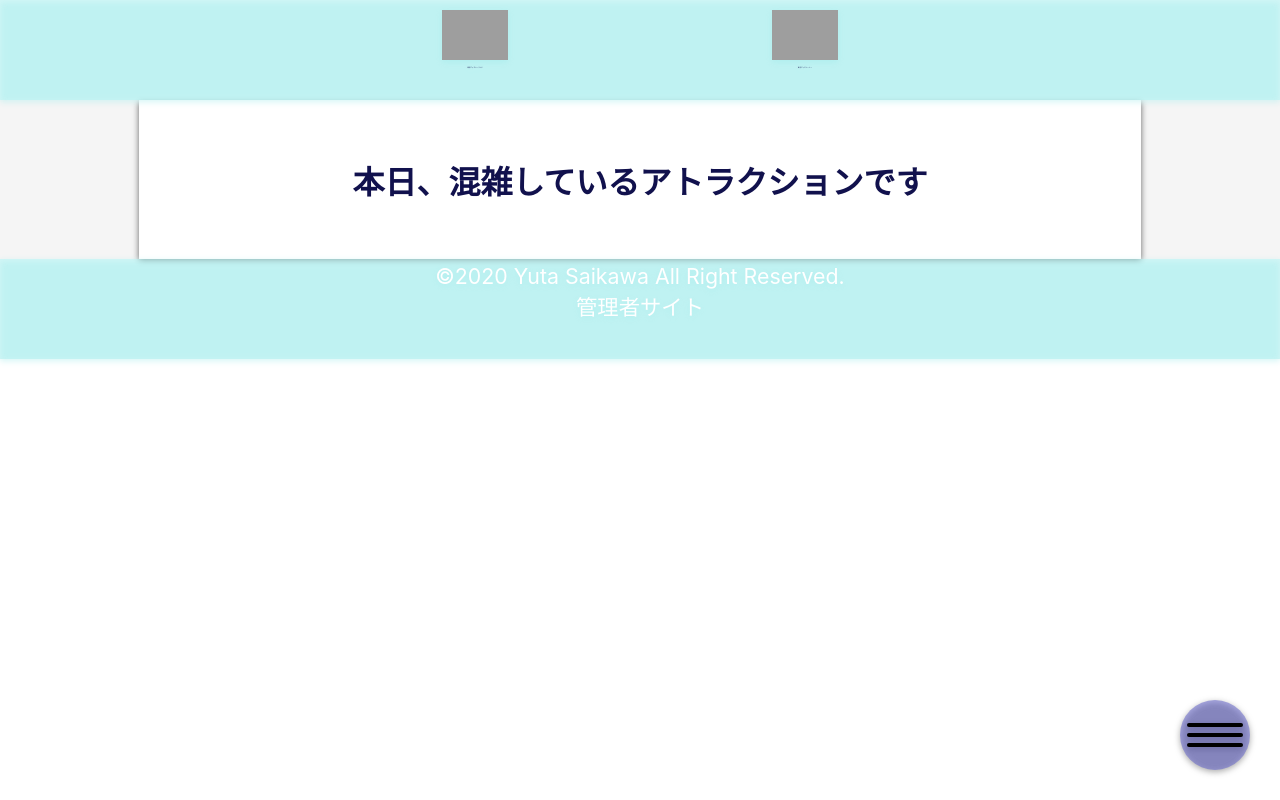
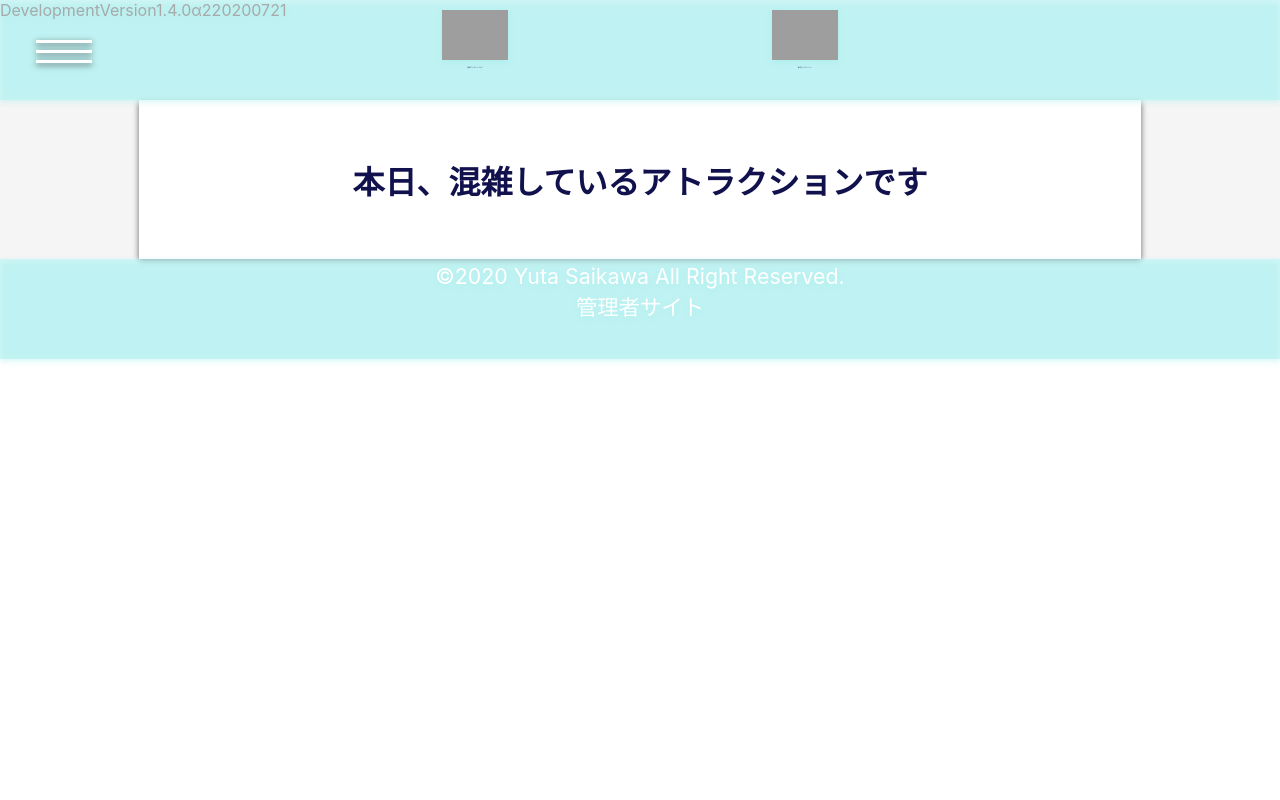
Before and after one commit to sai11121209/TDR_Wait_Time_Analysis_WebApp, a Django app: page /1/overview in a window 1280 px wide. Run offline with Django 3.2, Linux system fonts and the light colour scheme; data that the repository does not hold is empty; some libraries are stand-ins or nearby versions; grey boxes are pictures that could not be loaded.

Commit message:
#66 UI/UX大幅改良

```diff
--- a/static/main.css
+++ b/static/main.css
@@ -94,6 +94,157 @@ h2 {
 h3 {
     font-size: 1.7rem;
 }
+.development-comment {
+    position: fixed;
+    color: #A9A9A9;
+    font-size: 1rem;
+    margin: 0;
+}
+#menu span {
+    display: block;
+    width: 80%;
+    margin: auto;
+    height: 4px;
+    background-color: #000;
+    border-radius: 3px;
+    position: absolute;
+    left: 0;
+    right: 0;
+    top: calc((100% - 4px)/2);
+    transition: .2s;
+}
+#sideMenuButton {
+    position: absolute;
+    left: 1%;
+    z-index: 10;
+    border: none;
+    outline: none;
+    background: transparent;
+}
+@media screen and (min-width:0px){
+    #sideMenuButton {
+        margin: 10px 0px 10px 5px;
+        width: 40px;
+        height: 40px;
+    }
+    #menuNav {
+        width: 87%;
+        height: 56.7px;
+    }
+}
+@media screen and (min-width:600px){
+    #sideMenuButton {
+        margin: 15px 0px 15px 15px;
+        width: 70px;
+        height: 70px;
+    }
+    #menuNav {
+        width: 95%;
+        height: 65.1px;
+    }
+}
+#menuNav {
+    visibility: hidden;
+    transition: transform 250ms ease-in-out;
+    position: fixed;
+    left: 0;
+    height: 100vh;
+    width: 22vh;
+    transform: translateX(-250px);
+    background-color: rgba(175, 238, 238, 0.8);
+    z-index: 5;
+}
+#menuNav a {
+    display: block;
+    color: #11114D;
+    font-size: 1.3rem;
+    font-weight: bold;
+    width: 100%;
+    height: 100%;
+    padding: 5% 0 5% 2%;
+}
+#menuNav ul {
+    right: 60px;
+    margin: 0;
+}
+#menuNav li {
+    display: list-item;
+    position: relative;
+    width: 98%;
+    border-bottom: 1px solid rgba(255, 255, 255, 0.8);
+}
+#menuNav li ul {
+    list-style: none;
+    position: absolute;
+    top: 0;
+    left: 100%;
+    width: 100%;
+}
+#menuNav li ul li {
+    opacity: 0;
+    width: 98%;
+    height: 100%;
+    color: #fff;
+    padding: 5% 0 5% 2%;
+    transition: .5s;
+    background-color: rgba(175, 238, 238, 0.8);
+}
+#menuNav li:hover > ul > li {
+    opacity: 1;
+    overflow: visible;
+}
+.menuList {
+    margin-top: 2px;
+    margin-bottom: 2px;
+}
+.menuList div {
+    margin-right: 22.5px;
+    display: flex;
+    flex-direction: row;
+    justify-content: space-evenly;
+    text-align: center;
+}
+.menuList div a img {
+    width: 40px;
+    height: 40px;
+    object-fit: cover;
+}
+.menuList div a p {
+    font-size: 0.1rem;
+    margin: 0;
+}
+.menuOpen {
+    opacity: 1 !important;
+    visibility: visible !important;
+    transform: translateX(0) !important;
+    background-color: rgba(175, 238, 238, 0.55);
+}
+.line {
+    transition: all 0.3s;
+    box-sizing: border-box;
+    position: absolute;
+    height: 3px;
+    width: 80%;
+    background-color: #fff;
+}
+.menuLineTop {
+    transform: translateY(-10px);
+}
+.menuLineBottom {
+    transform: translateY(10px);
+}
+.menuOpen {
+    width: 40vw;
+}
+.menuOpen .menuLineTop {
+    transform: rotate(45deg);
+}
+.menuOpen .menuLineMiddle {
+    opacity: 0;
+}
+.menuOpen .menuLineBottom {
+    transform: rotate(-45deg);
+}
 .header a{
     color: #11114D;
 }
@@ -160,7 +311,6 @@ h3 {
     display: inline;
 }
 .header a {
-    position: relative;
     display: inline-block;
     text-decoration: none;
 }
@@ -224,110 +374,6 @@ h3 {
     color: #222222;
     text-decoration: none;
 }
-#menuButton {
-    z-index: 4;
-    transform: translate3d(0, 0, 0);
-    position:fixed;
-    right:5px;
-    bottom:5px;
-    border: none;
-    transition:1s;
-    background-color: rgba(102, 102, 204, 0.55);
-}
-#menu span {
-    display: block;
-    width: 80%;
-    margin: auto;
-    height: 4px;
-    background-color: #000;
-    border-radius: 3px;
-    position: absolute;
-    left: 0;
-    right: 0;
-    top: calc((100% - 4px)/2);
-    transition: .2s;
-}
-@media screen and (min-width:0px){
-    #menuButton {
-        width: 55px;
-        height: 55px;
-        border-radius: 27.5px;
-    }
-    #menuNav {
-        width: 87%;
-        height: 56.7px;
-        border-radius: 28.35px;
-    }
-}
-@media screen and (min-width:600px){
-    #menuButton {
-        width: 70px;
-        height: 70px;
-        border-radius: 35px;
-    }
-    #menuNav {
-        width: 95%;
-        height: 65.1px;
-        border-radius: 32.55px;
-    }
-}
-#menuNav {
-    opacity: 0;
-    visibility: hidden;
-    transition: opacity .5s, visibility .5s;
-    position: fixed;
-    bottom: 0px;
-    left: calc(50% - 5px);
-    transform: translate(-50%, -50%);
-    background-color: rgba(102, 102, 204, 0.55);
-}
-#menuNav ul {
-    right: 60px;
-    margin: 0;
-}
-.menuList {
-    margin-top: 2px;
-    margin-bottom: 2px;
-}
-.menuList div {
-    margin-right: 22.5px;
-    display: flex;
-    flex-direction: row;
-    justify-content: space-evenly;
-    text-align: center;
-}
-.menuList div a img {
-    width: 40px;
-    height: 40px;
-    object-fit: cover;
-}
-.menuList div a p {
-    font-size: 0.1rem;
-    margin: 0;
-}
-.menuOpen {
-    opacity: 1 !important;
-    visibility: visible !important;
-    background-color: rgba(102, 102, 204, 0.55);
-}
-.menuLineTop {
-    transform: translateY(-10px);
-}
-.menuLineBottom {
-    transform: translateY(10px);
-}
-.menuOpen {
-    width: 40vw;
-}
-.menuOpen .menuLineTop {
-    transform: rotate(45deg);
-}
-.menuOpen .menuLineMiddle {
-    opacity: 0;
-}
-.menuOpen .menuLineBottom {
-    transform: rotate(-45deg);
-}
 footer {
     text-align: center;
     top: 500px
--- a/static/main.js
+++ b/static/main.js
@@ -10,7 +10,7 @@ $(function () {
         $("#loader").delay(600).fadeOut(300);
         $("#container").css("display", "block");
     });
-    $('#menuButton').on('click', function () {
-        $('#menuButton, #menu, #menuNav').toggleClass('menuOpen');
+    $('#sideMenuButton').on('click', function () {
+        $('#sideMenuButton, #menu, #menuNav').toggleClass('menuOpen');
     });
 });
--- a/templates/main.html
+++ b/templates/main.html
@@ -23,6 +23,16 @@
             <div id="top">
                 <header>
                     <div class="header">
+                        <p class="development-comment">DevelopmentVersion1.4.0α220200721</p>
+                        <div id="menu">
+                            {% if 'login' not in request.path %}
+                            <button id="sideMenuButton">
+                                <div class="line menuLineTop"></div>
+                                <div class="line menuLineMiddle"></div>
+                                <div class="line menuLineBottom"></div>
+                            </button>
+                            {% endif %}
+                        </div>
                         <nav class="headerNav">
                             <ul>
                             {% if 'login' not in request.path %}
@@ -34,6 +44,34 @@
                     </div>
                 </header>
                 <div id="contents">
+                    <nav id="menuNav">
+                        <ul>
+                            <li><a href="{% url 'top' %}">TOP</a></li>
+                            {% if now_open_info %}
+                            {% endif %}
+                            <li><a href="#">東京ディズニーランド</a>
+                                <ul>
+                                    <li><a href="{% url 'information:list' park_type='TDL' %}">アトラクション</a></li>
+                                    {% if now_open_info %}
+                                    <li><a href="{% url 'information:overview' park_type='TDL' %}">待ち時間順位</a></li>
+                                    {% endif %}
+                                </ul>
+                            </li>
+                            <li><a href="#">東京ディズニーシー</a>
+                                <ul>
+                                    <li><a href="{% url 'information:list' park_type='TDS' %}">アトラクション</a></li>
+                                    {% if now_open_info %}
+                                    <li><a href="{% url 'information:overview' park_type='TDS' %}">待ち時間順位</a></li>
+                                    {% endif %}
+                                </ul>
+                            </li>
+                            <li><a href="https://reserve.tokyodisneyresort.jp/ticket/search/" target="_blank">パークチケット</a></li>
+                            <li><a href="https://reserve.tokyodisneyresort.jp/restaurant/search/" target="_blank">レストラン</a></li>
+                            <li><a href="https://reserve.tokyodisneyresort.jp/showrestaurant/search/" target="_blank">ショーレストラン</a></li>
+                            <li><a href="https://github.com/sai11121209/TDR_Wait_Time_Analysis_WebApp" target="_blank">GitHub</a></li>
+                        </ul>
+                        <p class="development-comment">Version: 1.4.0α320200721</p>
+                    </nav>
                     <div class="contentsWall">
                         {% block contentsWall %}
                         <div class="contentsIn">
@@ -53,25 +91,6 @@
                 </footer>
             </div>
         </div>
-        {% block menu %}
-        <div id="menu">
-            <button id="menuButton">
-                <span class="menuLineTop"></span>
-                <span class="menuLineMiddle"></span>
-                <span class="menuLineBottom"></span>
-            </button>
-            <nav id="menuNav">
-                <div class="menuList">
-                    <div>
-                        <a href="{% url 'top' %}"><img src="https://media2.tokyodisneyresort.jp/asset/images/common/icon_tdr.svg"><p>TOP</p></a>
-                        {% if now_open_info %}
-                        <a href="{% url 'information:overview' park_type=park_type %}"><img src={% static 'imgs/time.png' %}><p>待ち時間順位</p></a>
-                        {% endif %}
-                    </div>
-                </div>
-            </nav>
-        </div>
-        {% endblock menu %}
     </body>
     {% endblock %}
 </html>
```
